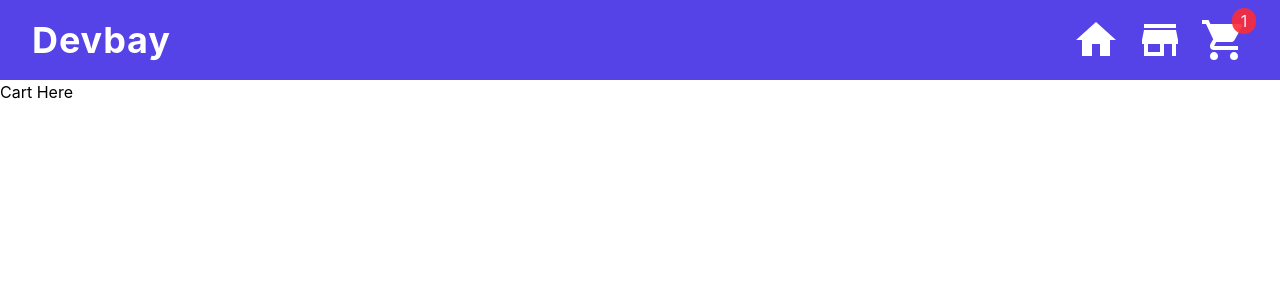
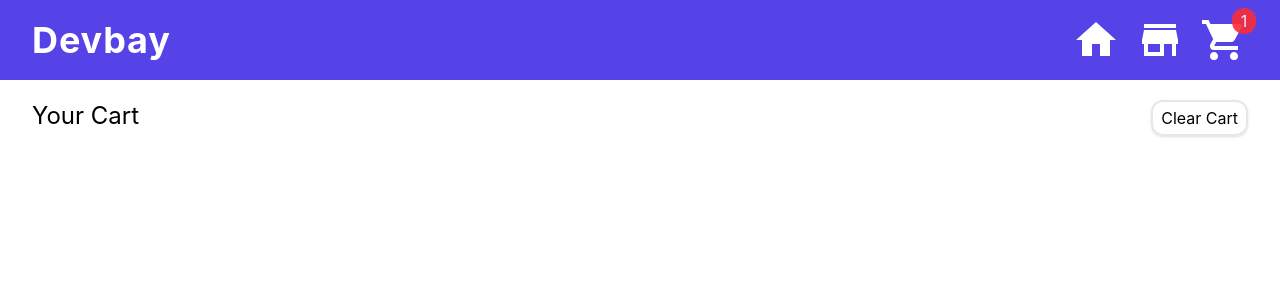
Before and after one commit to devchap8/shopping-cart, a React (Vite) app: page /cart in a window 1280 px wide. Shown: the top 300 px of the page. Built offline with nearby package versions, Linux system fonts and the light colour scheme.

Commit message:
Make top section of cart page

```diff
--- a/src/App.jsx
+++ b/src/App.jsx
@@ -135,7 +135,8 @@ export default function App() {
   const addToCart = (e, itemName) => {
     e.preventDefault();
     const formData = new FormData(e.target);
-    const qty = formData.get("qty");
+    let qty = formData.get("qty");
+    qty = Math.max(+qty, 0);
     setCartList(prevCart => ({
       ...prevCart,
       [itemName]: +qty
--- a/src/Cart.jsx
+++ b/src/Cart.jsx
@@ -1,5 +1,13 @@
 export default function Cart() {
     return (
-        <div>Cart Here</div>
+        <>
+        <section className={"flex p-5 px-8 justify-between"}>
+            <h2 className={"text-2xl"}>Your Cart</h2>
+            <button className={"border-ui-muted hover:bg-ui-snow border-2 px-2 py-1 cursor-pointer rounded-xl shadow hover:border-brand-lighter transition-color duration-200"}>Clear Cart</button>
+        </section>
+        <main>
+
+        </main>
+        </>
     )
 }
--- a/src/Nav.jsx
+++ b/src/Nav.jsx
@@ -12,7 +12,7 @@ export default function NavBar({cartList}) {
 
     return (
         <nav className={"flex h-20 p-8 items-center bg-brand-main text-ui-white"}>
-            <div className={"text-4xl font-bold tracking-wide"}>Devbay</div>
+            <h1 className={"text-4xl font-bold tracking-wide"}>Devbay</h1>
             <div className={"flex gap-4 ml-auto"}>
                 <Link to="/"    > <img className={"w-12 hover:scale-115 ease-in-out duration-300 invert"} src={homeSvg}></img></Link>
                 <Link to="store"> <img className={"w-12 hover:scale-115 ease-in-out duration-300 invert"} src={storeSvg}></img></Link>
```
